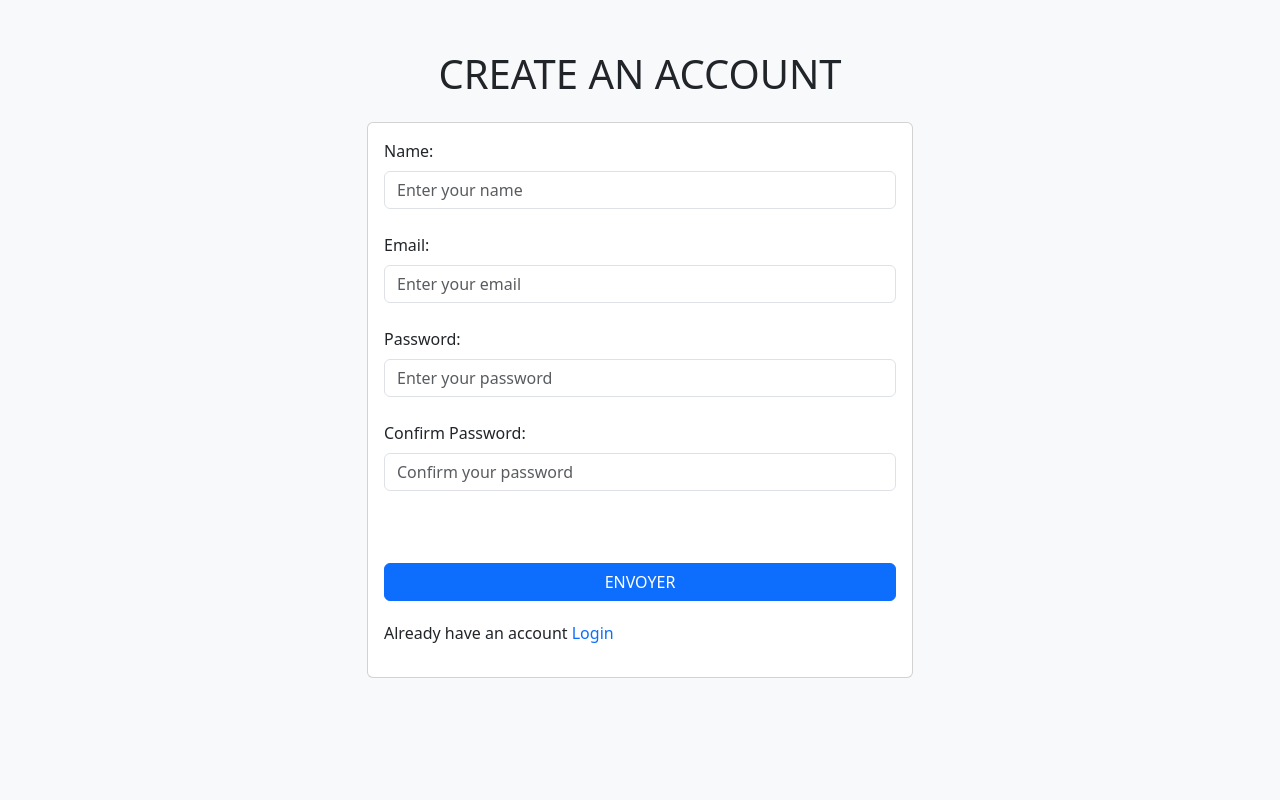
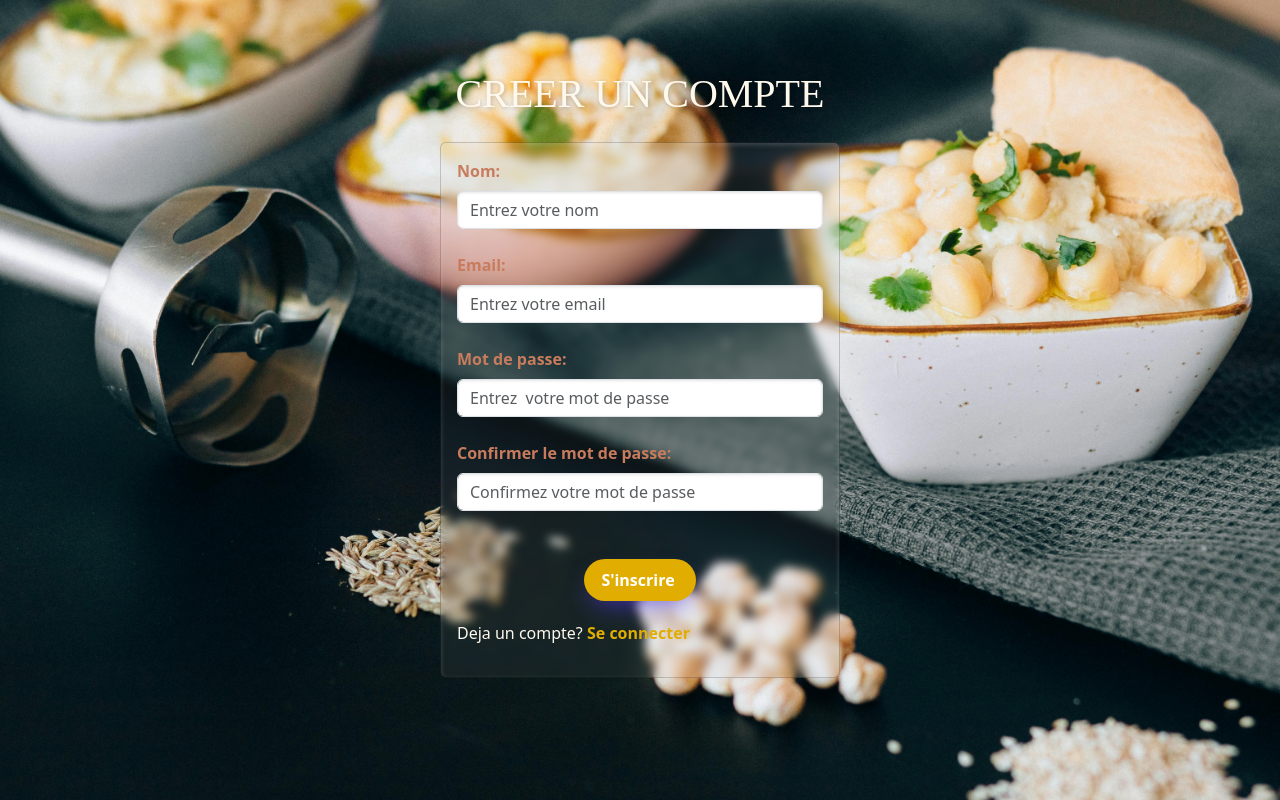
Before and after one commit to ValisoaAngelica/Recette, a Flask app: page / in a window 1280 px wide. Run offline with Flask 3, Linux system fonts and the light colour scheme; some libraries are stand-ins or nearby versions.

Commit message:
custom inscription

```diff
--- a/static/css/style.css
+++ b/static/css/style.css
@@ -34,7 +34,7 @@ h1 {
 
 
 .form-label {
-    color: #4a3f35;;
+    color: #c97c5d;
     font-weight: bold;
 }
 
--- a/templates/create.html
+++ b/templates/create.html
@@ -4,14 +4,56 @@
     <meta charset="UTF-8">
     <meta name="viewport" content="width=device-width, initial-scale=1.0">
     <title>{{title}}</title>
+    <link rel="stylesheet" href="{{ url_for('static',filename='css/style.css') }}">
     <link rel="stylesheet" href="{{ url_for('static', filename='css/bootstrap.min.css') }}">
 </head>
+<style>
+    /* From Uiverse.io by Creatlydev */
+.button {
+  line-height: 1;
+  background-color: #e1ad01;
+  cursor: pointer;
+  display: flex;
+  align-items: center;
+  gap: 0.35em;
+  padding: 0.75em 1em;
+  padding-right: 1.25em;
+  color: #fff;
+  border: 1px solid transparent;
+  font-weight: 700;
+  border-radius: 2em;
+  font-size: 1rem;
+  box-shadow: 0 0.7em 1.5em -0.5em hsla(249, 62%, 51%, 0.745);
+  transition: transform 0.3s;
+
+}
+
+.button__icon {
+  width: 1.5em;
+  height: 1.5em;
+}
+
+.button:hover {
+  border-color: #f4f5f2;
+}
+
+.button:active {
+  transform: scale(0.98);
+  box-shadow: 0 0.5em 1.5em -0.5em hsla(249, 62%, 51%, 0.745);
+}
+.text-center {
+    display: flex;
+    justify-content: center;
+    align-items: center;
+    margin-top: 20px;
+}
+</style>
 <body class="bg-light">
     <div class="container">
         <!-- Titre -->
         <div class="row">
             <div class="col-md-6 offset-md-3 text-center" style="margin-top: 50px;">
-                <h1 class="mb-4">CREATE AN ACCOUNT</h1>
+                <h1 class="mb-4">CREER UN COMPTE</h1>
             </div>
         </div>
 
@@ -23,36 +65,36 @@
                         <form action="/" method="post" id="Form">
                             <!-- Champ Nom -->
                             <div class="mb-4">
-                                <label for="username" class="form-label">Name:</label>
-                                <input type="text" id="username" name="username" class="form-control" placeholder="Enter your name" required>
+                                <label for="username" class="form-label">Nom:</label>
+                                <input type="text" id="username" name="username" class="form-control" placeholder="Entrez votre nom" required>
                             </div>
 
                             <!-- Champ Email -->
                             <div class="mb-4">
                                 <label for="email" class="form-label">Email:</label>
-                                <input type="email" id="email" name="email" class="form-control" placeholder="Enter your email" required>
+                                <input type="email" id="email" name="email" class="form-control" placeholder="Entrez votre email" required>
                             </div>
 
                             <!-- Champ Mot de passe -->
                             <div class="mb-4">
-                                <label for="mdp" class="form-label">Password:</label>
-                                <input type="password" id="mdp" name="mdp" class="form-control" placeholder="Enter your password" required>
+                                <label for="mdp" class="form-label">Mot de passe:</label>
+                                <input type="password" id="mdp" name="mdp" class="form-control" placeholder="Entrez  votre mot de passe" required>
                             </div>
 
                             <!-- Champ Confirmation du mot de passe -->
                             <div class="mb-4">
-                                <label for="cmdp" class="form-label">Confirm Password:</label>
-                                <input type="password" id="cmdp" name="cmdp" class="form-control" placeholder="Confirm your password" required>
+                                <label for="cmdp" class="form-label">Confirmer le mot de passe:</label>
+                                <input type="password" id="cmdp" name="cmdp" class="form-control" placeholder="Confirmez votre mot de passe" required>
                                 <br>
                                 <span id="error-message" class="error" style="color:red"></span>
-                                <br>
                             </div>
-
                             <!-- Bouton Envoyer -->
                             <div class="text-center">
-                                <button type="submit" class="btn btn-primary w-100">ENVOYER</button>
+                                    <button type="submit" class="button">
+                                    <span class="button__text">S'inscrire</span>
+                                    </button>
                             </div>
-                            <p style="margin-top:20px">Already have an account <a class="link-offset-2 link-offset-3-hover link-underline link-underline-opacity-0 link-underline-opacity-75-hover" href="/login">Login</a></p>
+                            <p style="margin-top:20px">Deja un  compte? <a class="link-offset-2 link-offset-3-hover link-underline link-underline-opacity-0 link-underline-opacity-75-hover" href="/login">Se connecter</a></p>
 
                         </form>
                     </div>
--- a/templates/login.html
+++ b/templates/login.html
@@ -30,7 +30,7 @@
                             <div class="text-center">
                                 <button type="submit" class="btn btn-primary w-100">Se connecter</button>
                             </div>
-                            <p style="margin-top:20px">Pas encore de compte? <a class="link-offset-2 link-offset-3-hover link-underline link-underline-opacity-0 link-underline-opacity-75-hover" href="/">Create an account</a></p>
+                            <p style="margin-top:20px">Pas encore de compte? <a class="link-offset-2 link-offset-3-hover link-underline link-underline-opacity-0 link-underline-opacity-75-hover" href="/">Creer un compte</a></p>
                         </form>
                     </div>
                 </div>
```
